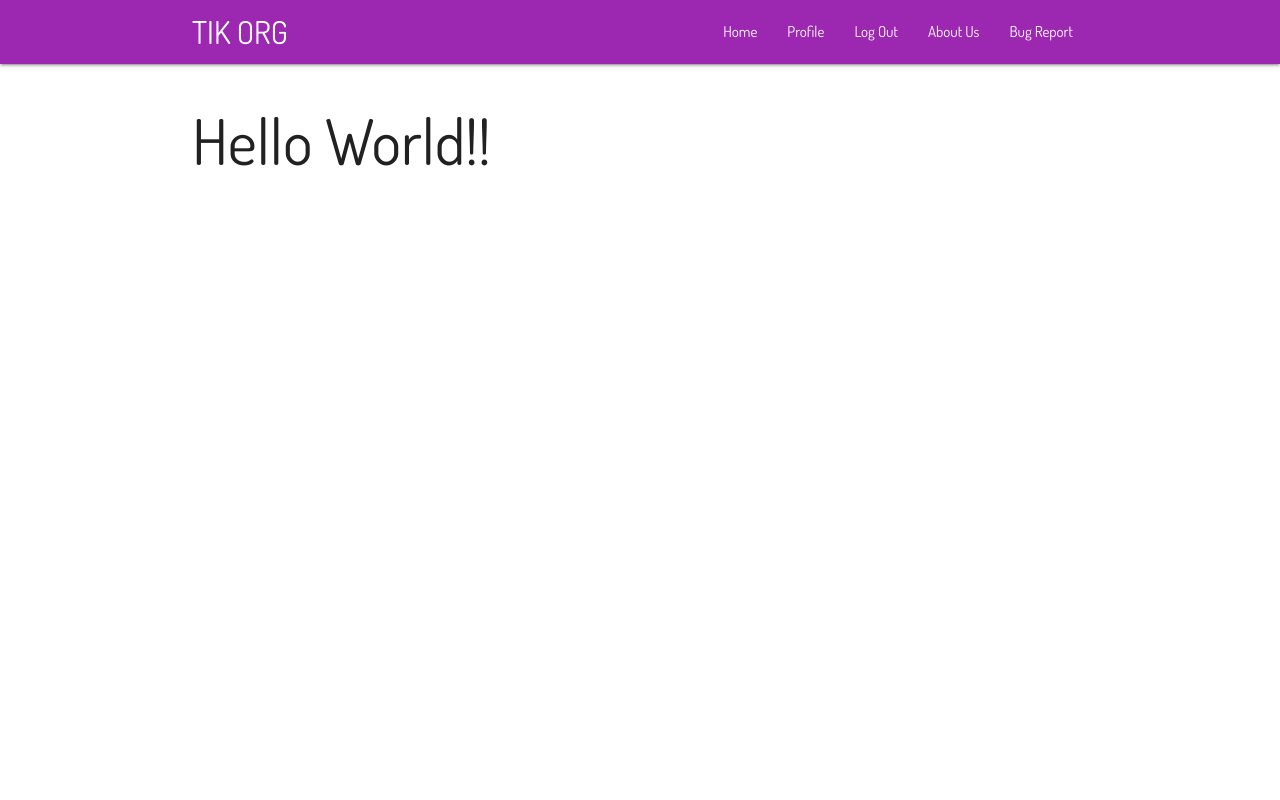
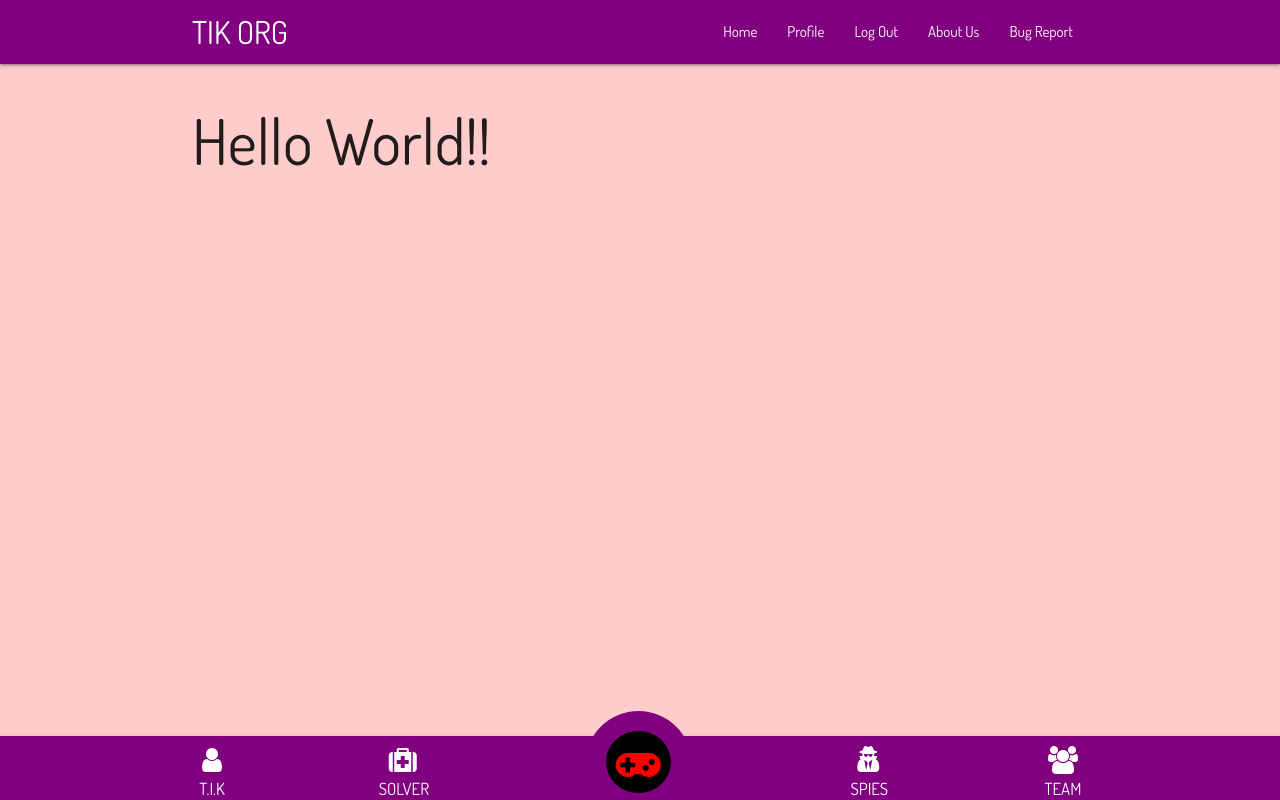
Before and after one commit to SilvenLEAF/TIK-Official, a React (Create React App) app in the folder client/: page / in a window 1280 px wide. Built offline with nearby package versions, Linux system fonts and the light colour scheme.

Commit message:
created bottom footer nav

```diff
--- a/client/package.json
+++ b/client/package.json
@@ -7,6 +7,7 @@
     "@testing-library/react": "^9.5.0",
     "@testing-library/user-event": "^7.2.1",
     "materialize-css": "^1.0.0-rc.2",
+    "node-sass": "^4.14.1",
     "react": "^16.13.1",
     "react-dom": "^16.13.1",
     "react-router-dom": "^5.2.0",
--- a/client/src/App.js
+++ b/client/src/App.js
@@ -5,6 +5,7 @@ import { BrowserRouter } from 'react-router-dom'
 
 import Navbar from './components/layouts/Navbar'
 import Home from './components/home/Home'
+import Footer from './components/layouts/Footer'
 
 function App() {
   return (
@@ -12,6 +13,10 @@ function App() {
       <div className="App">
         <Navbar />
         <Home />
+
+
+
+        <Footer />
       </div>
     </BrowserRouter>
   )
--- a/client/src/components/layouts/Footer.js
+++ b/client/src/components/layouts/Footer.js
@@ -0,0 +1,62 @@
+import '../../styles/Footer.scss'
+
+import React from 'react'
+import { Link } from 'react-router-dom'
+
+function Footer() {
+  return (
+    <nav id="footer" className="nav-wrapper">
+      <div className="container">
+        <Link to="/">
+          <div>
+            <div className="myFooterIcons fa fa-user"></div>
+            <div className="myFooterNameTag">
+              T.I.K
+            </div>
+          </div>
+        </Link>
+
+        <Link to="/">
+          <div>
+            <div className="myFooterIcons fa fa-medkit"></div>
+            <div className="myFooterNameTag">
+              SOLVER
+            </div>
+          </div>
+        </Link>
+
+
+        <Link to="/">
+          <div>
+            <div id="myGamepadIcon" className="myFooterIcons fa fa-gamepad"></div>
+          </div>
+        </Link>
+
+
+        <Link to="/">
+          <div>
+            <div className="myFooterIcons fa fa-user-secret"></div>
+            <div className="myFooterNameTag">
+              SPIES
+            </div>
+          </div>
+        </Link>
+
+
+        <Link to="/">
+          <div>
+            <div className="myFooterIcons fa fa-users"></div>
+            <div className="myFooterNameTag">
+              TEAM
+            </div>
+          </div>
+        </Link>
+
+
+      </div>
+
+    </nav>
+  )
+}
+
+export default Footer
--- a/client/src/components/layouts/Navbar.js
+++ b/client/src/components/layouts/Navbar.js
@@ -9,7 +9,7 @@ import SignedOutLinks from './SignedOutLinks'
 function Navbar() {
   const link = 5 ? <SignedInLinks /> : <SignedOutLinks />;
   return (
-    <nav className="nav-wrapper purple">
+    <nav className="nav-wrapper">
       <div className="container">
         <Link to="/" className="brand-logo">TIK ORG</Link>
         <div className="sidenav-trigger hide-on-large-only" data-target="mobileNav">
--- a/client/src/index.css
+++ b/client/src/index.css
@@ -1,5 +1,11 @@
 
 @import url('https://fonts.googleapis.com/css2?family=Dosis:wght@200;300;400;500;600;700;800&display=swap');
+
+
+:root{
+  --navAndFooterBG: purple;
+}
+
 
 body{
   margin: 0;
@@ -9,6 +15,20 @@ body{
   font-family: Dosis, Verdana, Geneva, Tahoma, sans-serif;
   font-size: 14px;
 }
+
+
+
+
+/* ------------------------------------
+.           Navbar and Footer
+------------------------------------ */
+nav.nav-wrapper {
+  background-color: var(--navAndFooterBG);
+}
+
+
+
+
 
 /* ------------------------------------
 .              HAMBURGER
--- /dev/null
+++ b/client/src/styles/Footer.scss
@@ -0,0 +1,49 @@
+body {
+  background-color: rgba($color: #f00, $alpha: 0.2);
+}
+
+#footer {
+  position: fixed;
+  bottom: 0;
+
+  .container{
+    display: flex;
+    justify-content: space-between;
+
+    div{
+      display: block;
+
+      #myGamepadIcon{
+        font-size: 300%;
+        padding: 10px;
+        border-radius: 50%;
+
+        position: relative;
+        top: -35px;
+
+        border: 20px solid purple;
+        background-color: black;
+        color: red;
+      }
+
+      .myFooterIcons{
+        margin: 10px;
+        font-size: 200%;
+        margin-bottom: 0;
+      }
+
+      .myFooterNameTag{
+        margin-top: 0;
+        text-align: center;
+        font-size: 120%;
+        color: #fff;
+
+        position: relative;
+        top: -17px;
+
+      }
+
+    }
+
+  }
+}
```
Also changed, not shown: 1 other file (tests, documents, lock files or other folders).
